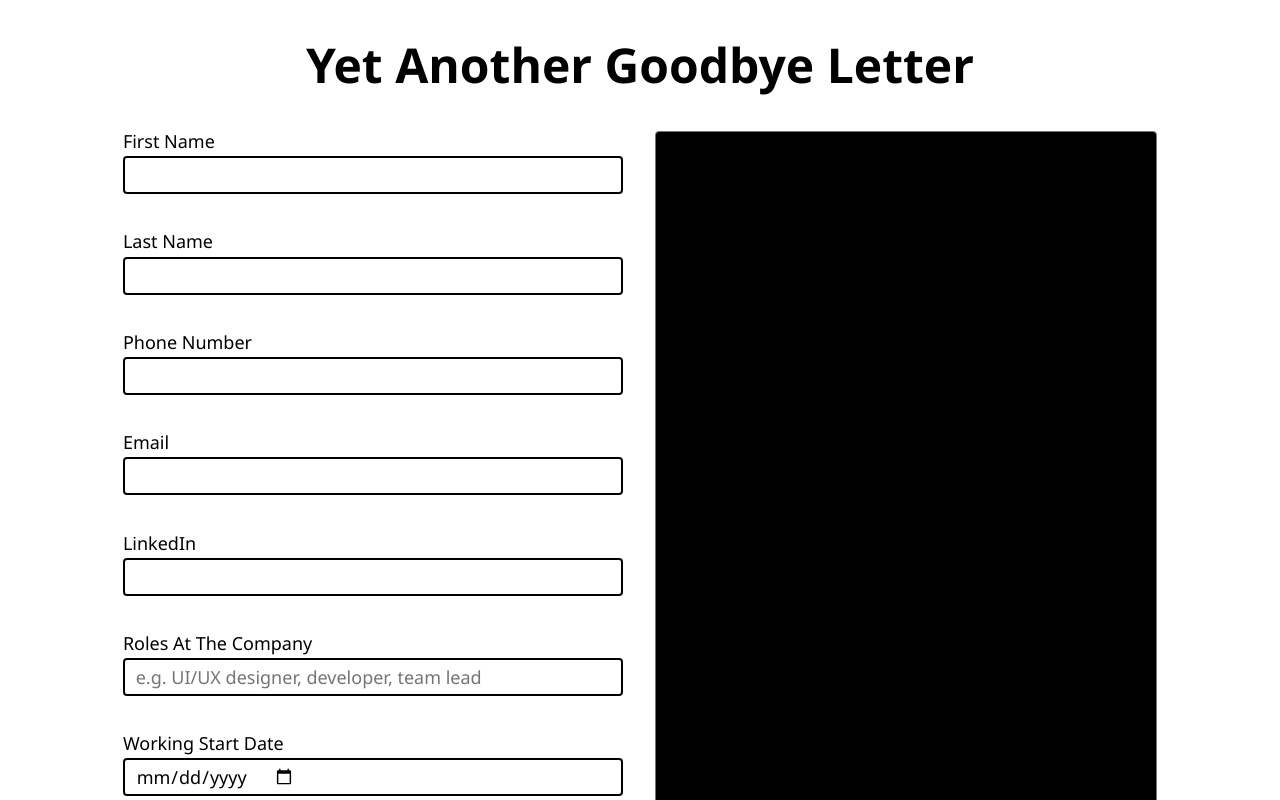
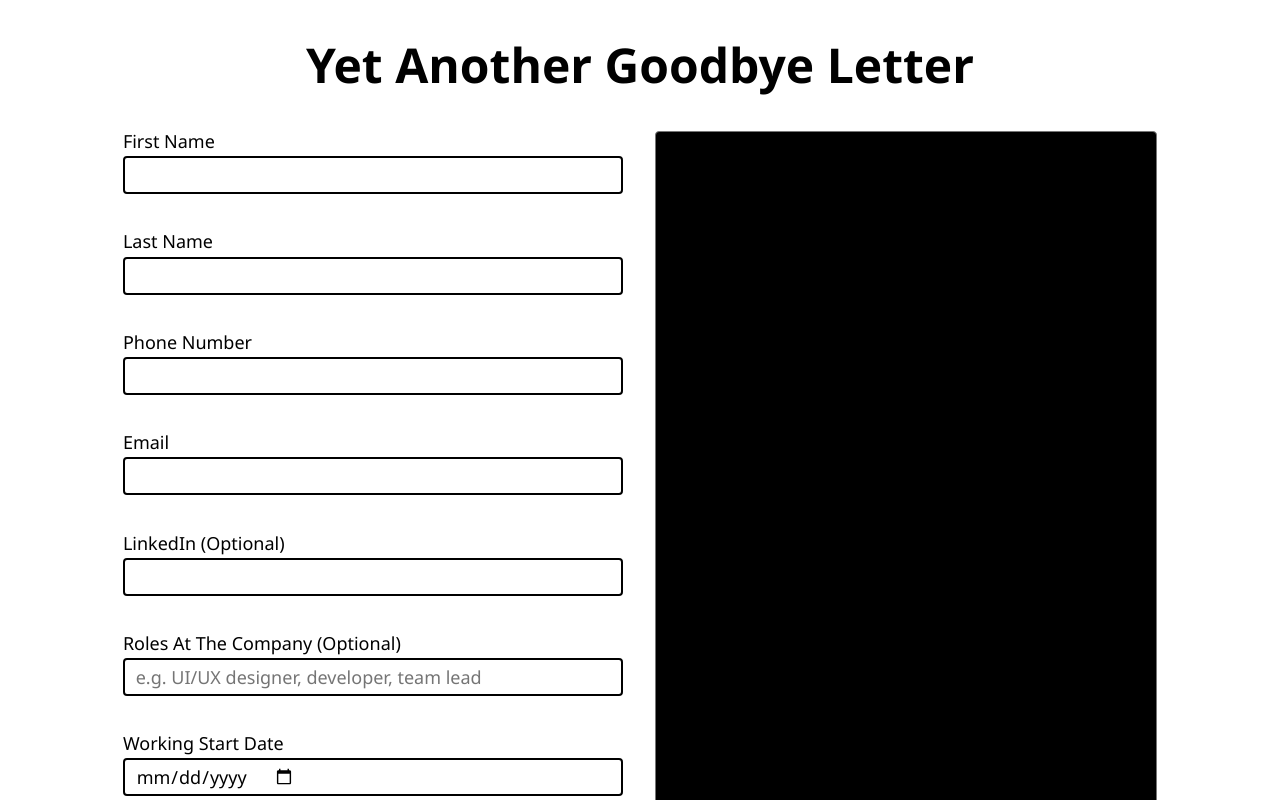
Before and after one commit to shimbarks/yagl, a React (Create React App) app: page / in a window 1280 px wide. Shown: the top 800 px of the page. Built offline with nearby package versions, Linux system fonts and the light colour scheme.

Commit message:
make some fields optional

```diff
--- a/src/App.tsx
+++ b/src/App.tsx
@@ -30,7 +30,7 @@ export const App = () => {
     const data = getYaglFromTextarea();
 
     if (data) {
-      const entries = Object.entries(data) as Entries<Yagl>;
+      const entries = Object.entries(data) as Entries<Required<Yagl>>;
       entries.forEach(([key, value]) => setValue(key, value));
     }
   };
--- a/src/components/yagl-form/YaglForm.tsx
+++ b/src/components/yagl-form/YaglForm.tsx
@@ -14,29 +14,37 @@ export const YaglForm: React.FC<YaglFormProps> = ({ register, errors }) => {
         {...register('firstName')}
         error={errors.firstName}
         label="first name"
+        aria-required
       />
       <FormField
         {...register('lastName')}
         error={errors.lastName}
         label="last name"
+        aria-required
       />
       <FormField
         {...register('phone')}
         error={errors.phone}
         label="phone number"
         type="tel"
+        aria-required
       />
-      <FormField {...register('email')} error={errors.email} type="email" />
+      <FormField
+        {...register('email')}
+        error={errors.email}
+        type="email"
+        aria-required
+      />
       <FormField
         {...register('linkedIn')}
         error={errors.linkedIn}
-        label="LinkedIn"
+        label="LinkedIn (optional)"
         type="url"
       />
       <FormField
         {...register('roles')}
         error={errors.roles}
-        label="roles at the company"
+        label="roles at the company (optional)"
         pleaceholder="e.g. UI/UX designer, developer, team lead"
       />
       <FormField
@@ -44,18 +52,21 @@ export const YaglForm: React.FC<YaglFormProps> = ({ register, errors }) => {
         error={errors.startDate}
         type="date"
         label="working start date"
+        aria-required
       />
       <FormField
         {...register('endDate')}
         error={errors.endDate}
         type="date"
         label="working end date"
+        aria-required
       />
       <FormField
         {...register('lastDay')}
         error={errors.lastDay}
         type="date"
         label="last day at office"
+        aria-required
       />
     </>
   );
--- a/src/models/app.model.ts
+++ b/src/models/app.model.ts
@@ -9,8 +9,8 @@ export interface Yagl {
   lastName: string;
   phone: string;
   email: string;
-  linkedIn: string;
-  roles: string;
+  linkedIn?: string;
+  roles?: string;
   startDate: string;
   endDate: string;
   lastDay: string;
--- a/src/schemas/yagl.schema.ts
+++ b/src/schemas/yagl.schema.ts
@@ -14,8 +14,8 @@ export const yaglSchema: yup.SchemaOf<Yagl> = yup
       .required('phone number is required')
       .matches(phoneRegExp, 'phone number is invalid'),
     email: yup.string().email().required(),
-    linkedIn: yup.string().url().required('LinkedIn url is required'),
-    roles: yup.string().required('at least one role is required'),
+    linkedIn: yup.string().url(),
+    roles: yup.string(),
     startDate: yup.string().required('start date is required'),
     endDate: yup.string().required('end dater is required'),
     lastDay: yup.string().required('last day is required'),
--- a/src/utils/yagl.utils.ts
+++ b/src/utils/yagl.utils.ts
@@ -26,5 +26,5 @@ export function yaglToFunny(yagl: Yagl): string {
 
 export function yaglToString(form: Yagl): string {
   const entries = Object.entries(form) as Entries<Yagl>;
-  return entries.map((entry) => entry.join(' 👋 ')).join(' 💌\n');
+  return entries.map((entry) => entry?.join(' 👋 ')).join(' 💌\n');
 }
```
